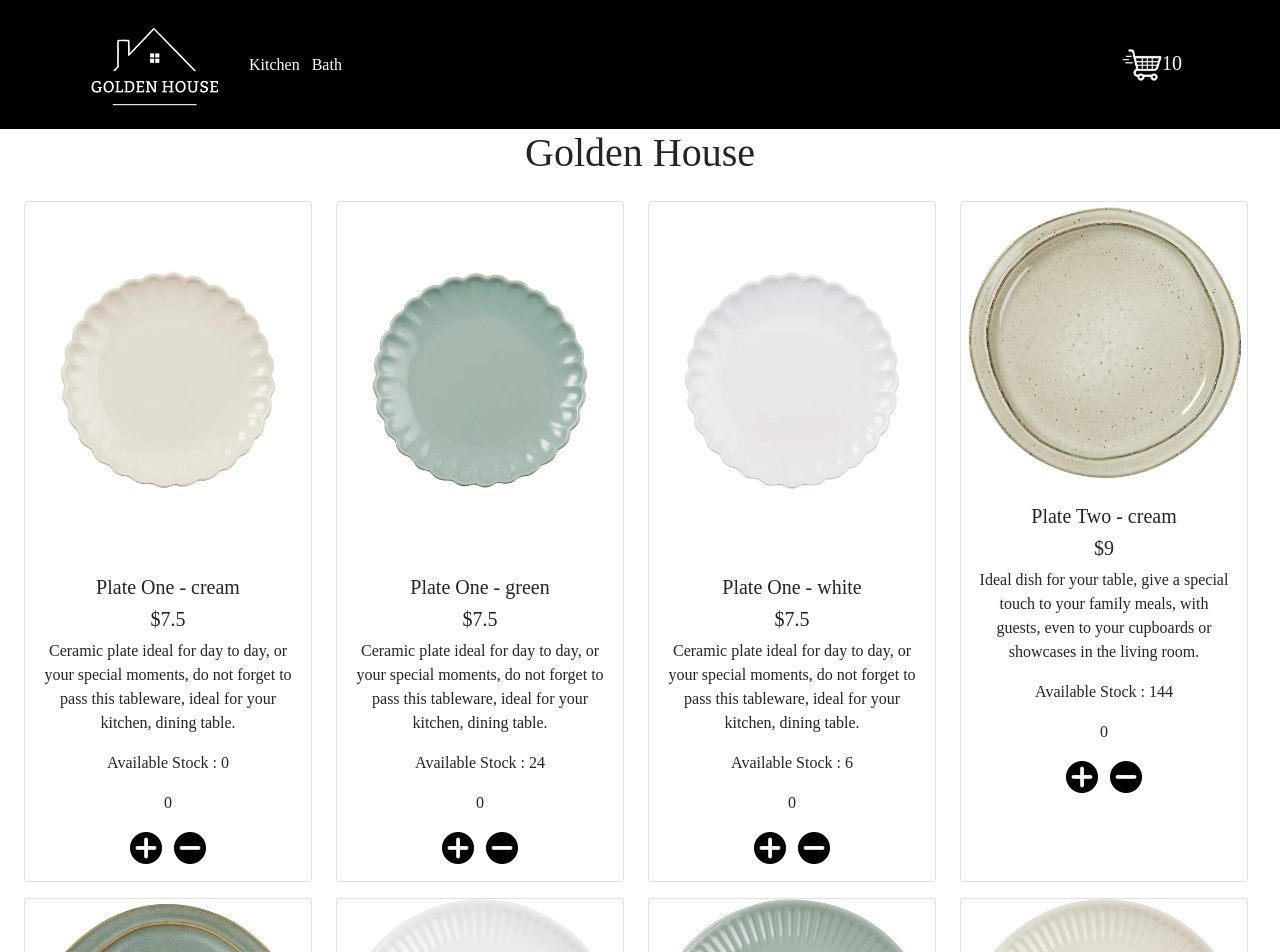
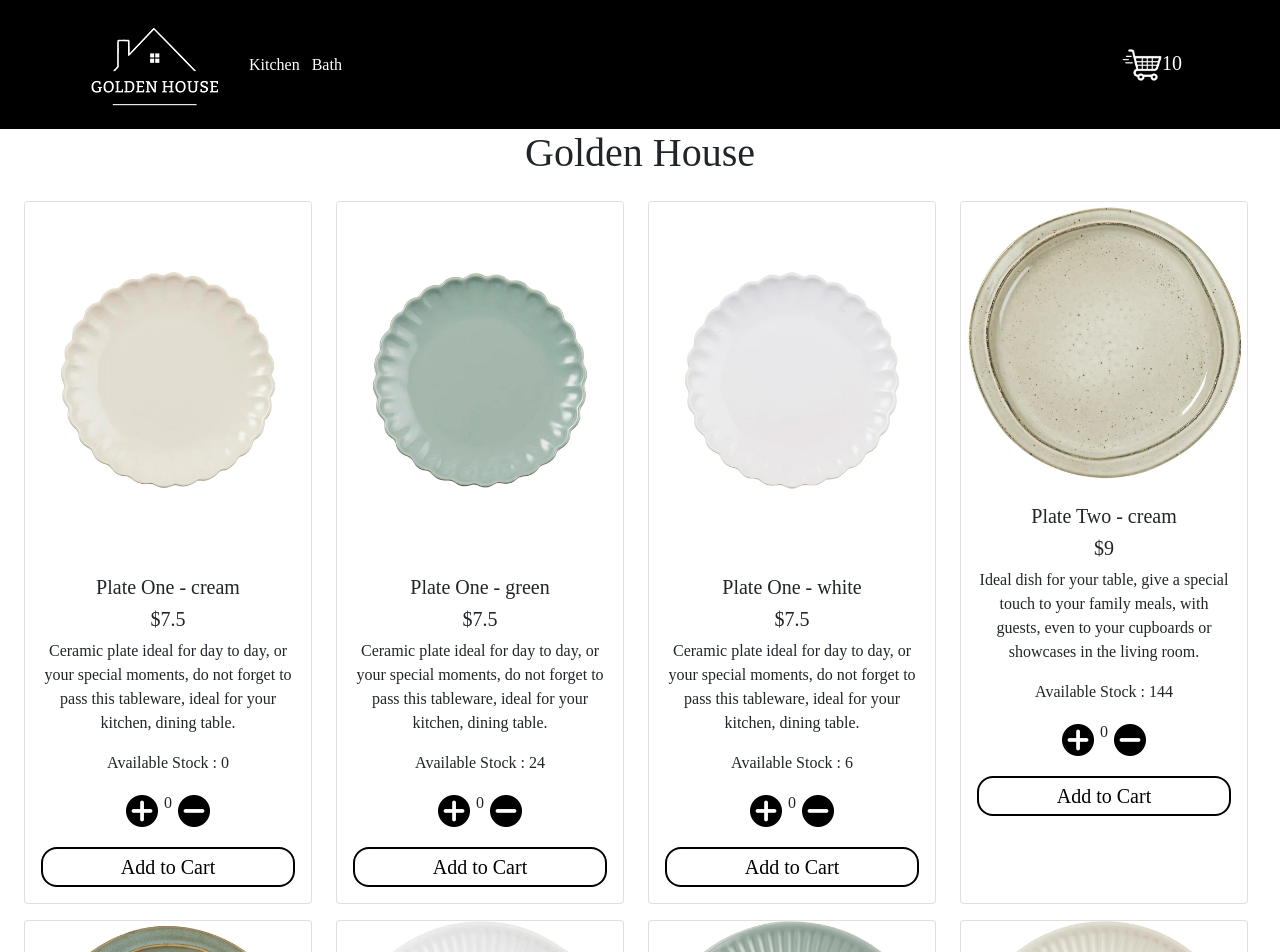
Before and after one commit to Marilinaroman/goldenhouse, a React (Create React App) app: page / in a window 1280 px wide. Shown: the top 952 px of the page. Built offline with nearby package versions, Linux system fonts and the light colour scheme.

Commit message:
version 0.6: button add to cart

```diff
--- a/src/components/ItemCount/ItemCount.css
+++ b/src/components/ItemCount/ItemCount.css
@@ -1,3 +1,26 @@
 .button{
     background-color: transparent;
 }
+
+.buttonAdd{
+    border-color: black;
+    background-color: white;
+    color: black;
+    border-radius: 1rem;
+    border: 2px solid black;
+    height: 2.5rem;
+    width: 100%;
+    margin: 1rem 0 0 0;
+    font-weight: 300;
+    font-size: 1.25rem;
+}
+.buttonAdd:hover{
+    background-color: black;
+    color: white;
+}
+
+.count{
+    display: flex;
+    flex-direction: row;
+    justify-content: center;
+}
--- a/src/components/ItemCount/ItemCount.js
+++ b/src/components/ItemCount/ItemCount.js
@@ -1,7 +1,7 @@
 import {useState} from 'react';
 import './ItemCount.css'
 
-const Count = ({stock}) =>{
+const Count = ({stock, onAdd}) =>{
     const [number, setNumber] = useState(0);
 
     const add = () => {
@@ -13,14 +13,14 @@ const Count = ({stock}) =>{
     }
     return(
         <>
-            <div>
-                <p>{number}</p>
+            <div className='count'>
                 <button onClick={add} className='button'>
                     <img
                     src='./images/icono/add.png'
                     width={32} alt='Add product'
                     />
                 </button>
+                    <p>{number}</p>
                 <button onClick={subtract}className='button'>
                     <img
                     src='./images/icono/substract.png'
@@ -29,6 +29,7 @@ const Count = ({stock}) =>{
                     />
                 </button>
             </div>
+            <button className='buttonAdd' onClick={()=> onAdd(number)}>Add to Cart</button>
         </>
     )
 }
```
